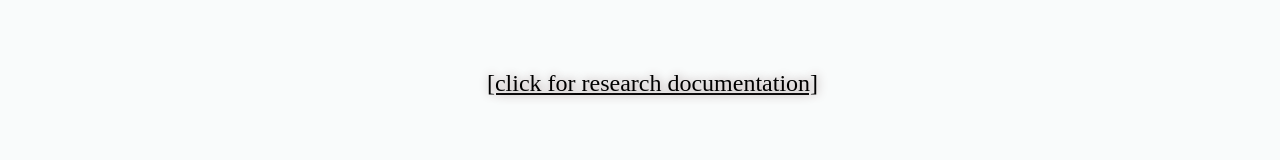
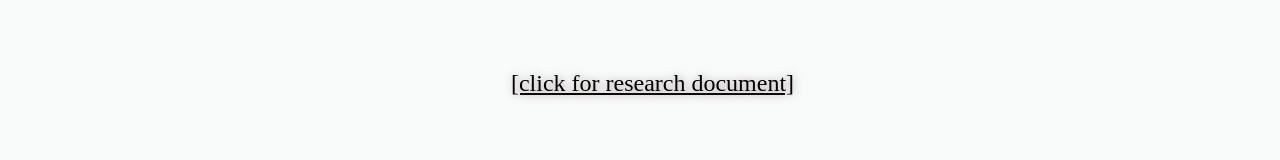
Before and after one commit to verakarlsson/k2o.github.io, a plain HTML site: page hlil.html in a window 1280 px wide. Shown: the part 1280-1440 px from the top of the page. Drawn offline with Linux system fonts and the light colour scheme; a script that the page names is missing.

Commit message:
Update hlil.html

```diff
--- a/hlil.html
+++ b/hlil.html
@@ -71,7 +71,7 @@ The figures of the Trauerspiel exhaust and overcome themselves in the final scen
 <br>
 <br>
 <br>
-<a href="backend.html">[click for research documentation]</a>
+<a href="backend.html">[click for research document]</a>
 <br>
 <br>
 <!-- <a href="corebriefing.html">[click for performance booklet] coreBriefing</a> -->
```
